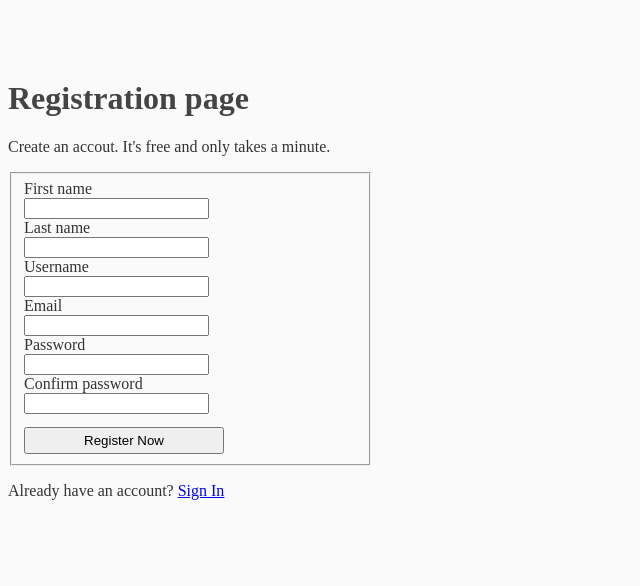
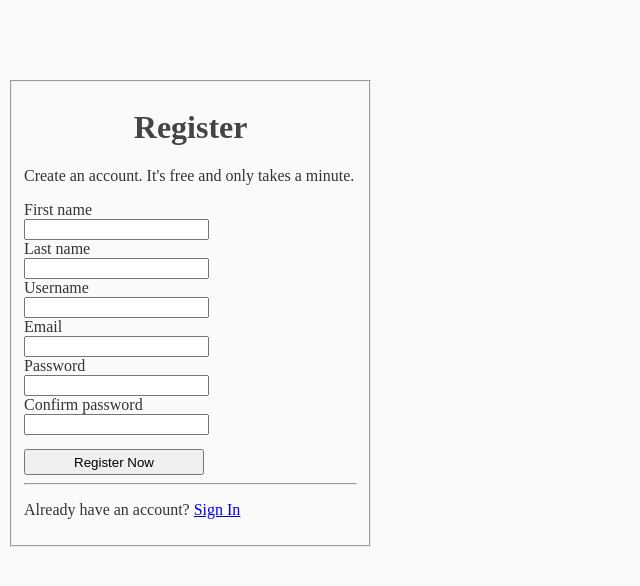
Before and after one commit to alexeysp11/flask-social-blog, a Flask app: page /register in a window 1280 px wide. Shown: the top 586 px of the page, without its empty margins (0-640 px from the left). Run offline with Flask 2, Linux system fonts and the light colour scheme.

Commit message:
Register and Login pages

```diff
--- a/static/main.css
+++ b/static/main.css
@@ -6,6 +6,7 @@ body {
 
 h1, h2, h3, h4, h5, h6 {
     color: #444444;
+    text-align: center;
 }
 
 .registration-form {
@@ -14,6 +15,10 @@ h1, h2, h3, h4, h5, h6 {
 
 .input-userdata {
     width: 250pt;
+}
+
+.new-post {
+    width: 300pt;
 }
 
 .firstname-div {
@@ -26,6 +31,6 @@ h1, h2, h3, h4, h5, h6 {
 
 .submit-btn {
     height: 20pt;
-    width: 150pt;
+    width: 135pt;
     margin-top: 10pt;
 }
--- a/templates/new.html
+++ b/templates/new.html
@@ -3,7 +3,9 @@
 {% block title %}Create a new post{% endblock title %}
 
 {% block content %}
-	<h1>Create a new post</h1>
+    <form>
+        <fieldset class="new-post">
+            <h3>Create a new post</h3>
             <label for="author">Author</label>
             <input type="text" id="author" name="author"><br>
             <label for="address">Address of post</label>
@@ -12,4 +14,6 @@
             <input type="text" id="name_post" name="name_post"><br>
             <input type="text" id="text_post" name="text_post"><br>
             <button>Publish</button>
+        </fieldset>
+    </form>
 {% endblock content %}
--- a/templates/register.html
+++ b/templates/register.html
@@ -4,11 +4,11 @@
 
 {% block content %}
     <div>
-        <h1>Registration page</h1>
         <form class="registration-form">
             {{ form.hidden_tag() }}
-            <p>Create an accout. It's free and only takes a minute.</p>
             <fieldset class="input-userdata">
+                <h1>Register</h1>
+                <p>Create an account. It's free and only takes a minute.</p>
                 <div class="firstname-div">
                     {{ form.firstname.label(class="firstname-div") }}
                     <br>
@@ -42,13 +42,14 @@
                 <div>
                     {{ form.submit(class="submit-btn") }}
                 </div>
+                <div class="border-top pt-3">
+                    <hr>
+                    <p class="text-muted">
+                        Already have an account?
+                        <a href= "{{ url_for('login') }}">Sign In</a>
+                    </p>
+                </div>
             </fieldset>
         </form>
     </div>
-    <div class="border-top pt-3">
-        <p class="text-muted">
-            Already have an account?
-            <a href= "{{ url_for('login') }}">Sign In</a>
-        </p>
-    </div>
 {% endblock content %}
```
Also changed, not shown: templates/login.html (+8 -8 lines). Lines whose indentation alone changed are shown as unchanged.
